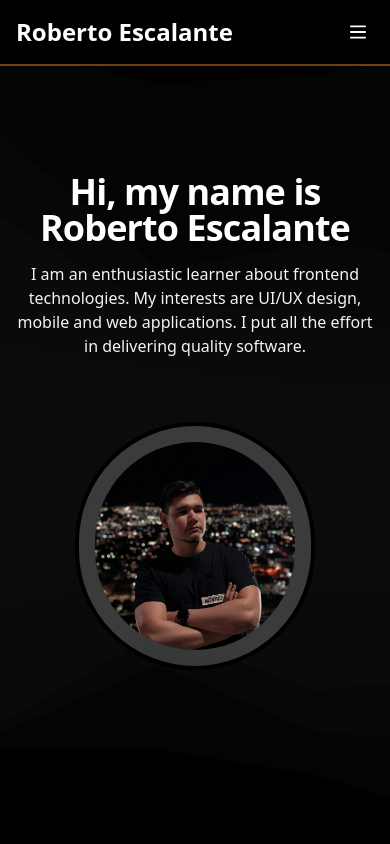
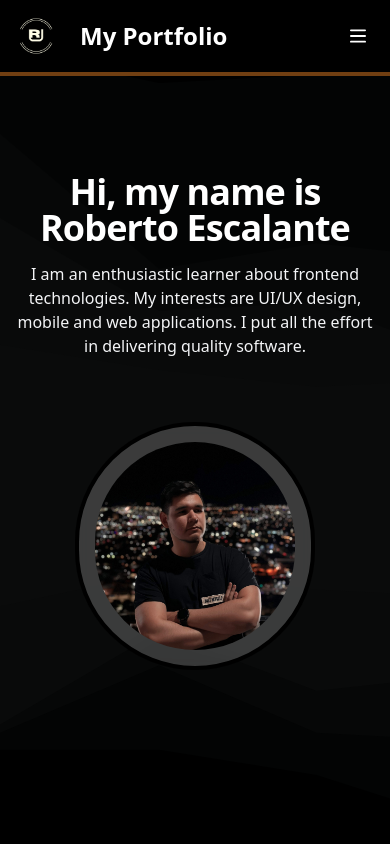
Before and after one commit to rojoescala/MiPortafolioWeb, a React (Vite) app: page /#/ in a window 390 px wide. Shown: the top 844 px of the page. Built offline with nearby package versions, Linux system fonts and the light colour scheme.

Commit message:
Logo and Navbar adjustments

```diff
--- a/index.html
+++ b/index.html
@@ -3,7 +3,7 @@
   <head>
     <base href="/MiPortafolioWeb/">
     <meta charset="UTF-8" />
-    <link rel="icon" type="image/svg+xml" href="/vite.svg" />
+    <link rel="icon" type="image/svg+xml" href="/src/assets/LogoRJ.png" />
     <meta name="viewport" content="width=device-width, initial-scale=1.0" />
     <title>Portafolio Roberto</title>
   </head>
--- a/src/components/Navbar.tsx
+++ b/src/components/Navbar.tsx
@@ -1,5 +1,6 @@
 import { Link, Outlet } from "react-router-dom";
 import { useState } from "react";
+import logo from '../assets/LogoRJ.png'
 
 const Navbar = () => {
     const [isOpen, setIsOpen] = useState(false);
@@ -10,26 +11,26 @@ const Navbar = () => {
 
     return (
         <>
-            <nav className="w-full fixed bg-black z-50 border-b-2 border-yellow-900 sm:border-b-4">
+            <nav className="w-full fixed bg-black z-50 border-b-4 border-yellow-900">
                 <div className="max-w-screen-xl flex flex-wrap items-center justify-between mx-auto p-4">
-                    <Link to={`/`} className="flex items-center space-x-3 rtl:space-x-reverse">
-                        <span className="self-center text-2xl font-semibold whitespace-nowrap text-white">Roberto Escalante</span>
+                    <Link to={`/`} className="flex items-center space-x-6 rtl:space-x-reverse">
+                        <img src={logo} className="h-10" alt="logo" />
+                        <span className="self-center text-2xl font-semibold whitespace-nowrap text-white">My Portfolio</span>
                     </Link>
                     <button
                         onClick={toggleMenu}
                         type="button"
                         className="flex items-center p-2 w-8 h-8 justify-center text-sm rounded-lg text-white hover:bg-yellow-800 md:hidden"
                         aria-controls="navbar-default"
-                        aria-expanded={isOpen}
-                    >
+                        aria-expanded={isOpen}>
                         <span className="sr-only">Open main menu</span>
                         <svg className="w-5 h-5" aria-hidden="true" xmlns="http://www.w3.org/2000/svg" fill="none" viewBox="0 0 17 14">
                             <path stroke="currentColor" strokeLinecap="round" strokeLinejoin="round" strokeWidth="2" d="M1 1h15M1 7h15M1 13h15" />
                         </svg>
                     </button>
-                    <div className={`w-full md:block md:w-auto ${isOpen ? "block" : "hidden"}`} id="navbar-default">
-                        <ul className="font-medium flex flex-col p-4 md:p-0 mt-4 rounded-lg md:flex-row md:space-x-8 rtl:space-x md:mt-0 md:border-0">
-                            <li>
+                    <div className={`w-full md:block md:w-auto ${isOpen ? "block border-t-4 mt-4 border-yellow-900" : "hidden"}`} id="navbar-default">
+                        <ul className="font-medium flex flex-col md:flex-row p-4 md:p-0 mt-4 rounded-lg md:space-x-8 rtl:space-x md:mt-0 md:border-0 md:justify-center w-full">
+                            <li className="flex justify-center w-full">
                                 <Link to={`/`} className="flex items-center py-2 px-2 bg-transparent border-0 text-white hover:text-yellow-800">
                                     <svg xmlns="http://www.w3.org/2000/svg" width="16" height="16" fill="currentColor" className="bi bi-house-fill mx-2" viewBox="0 0 16 16">
                                         <path d="M8.707 1.5a1 1 0 0 0-1.414 0L.646 8.146a.5.5 0 0 0 .708.708L8 2.207l6.646 6.647a.5.5 0 0 0 .708-.708L13 5.793V2.5a.5.5 0 0 0-.5-.5h-1a.5.5 0 0 0-.5.5v1.293z" />
@@ -38,7 +39,7 @@ const Navbar = () => {
                                     Home
                                 </Link>
                             </li>
-                            <li>
+                            <li className="flex justify-center w-full">
                                 <a href="#" className="flex items-center py-2 px-2 bg-transparent border-0 text-white hover:text-yellow-800">
                                     <svg xmlns="http://www.w3.org/2000/svg" width="16" height="16" fill="currentColor" className="bi bi-person-plus-fill mx-2" viewBox="0 0 16 16">
                                         <path d="M1 14s-1 0-1-1 1-4 6-4 6 3 6 4-1 1-1 1zm5-6a3 3 0 1 0 0-6 3 3 0 0 0 0 6" />
```
Also changed, not shown: src/assets/LogoRJ.png (added).
